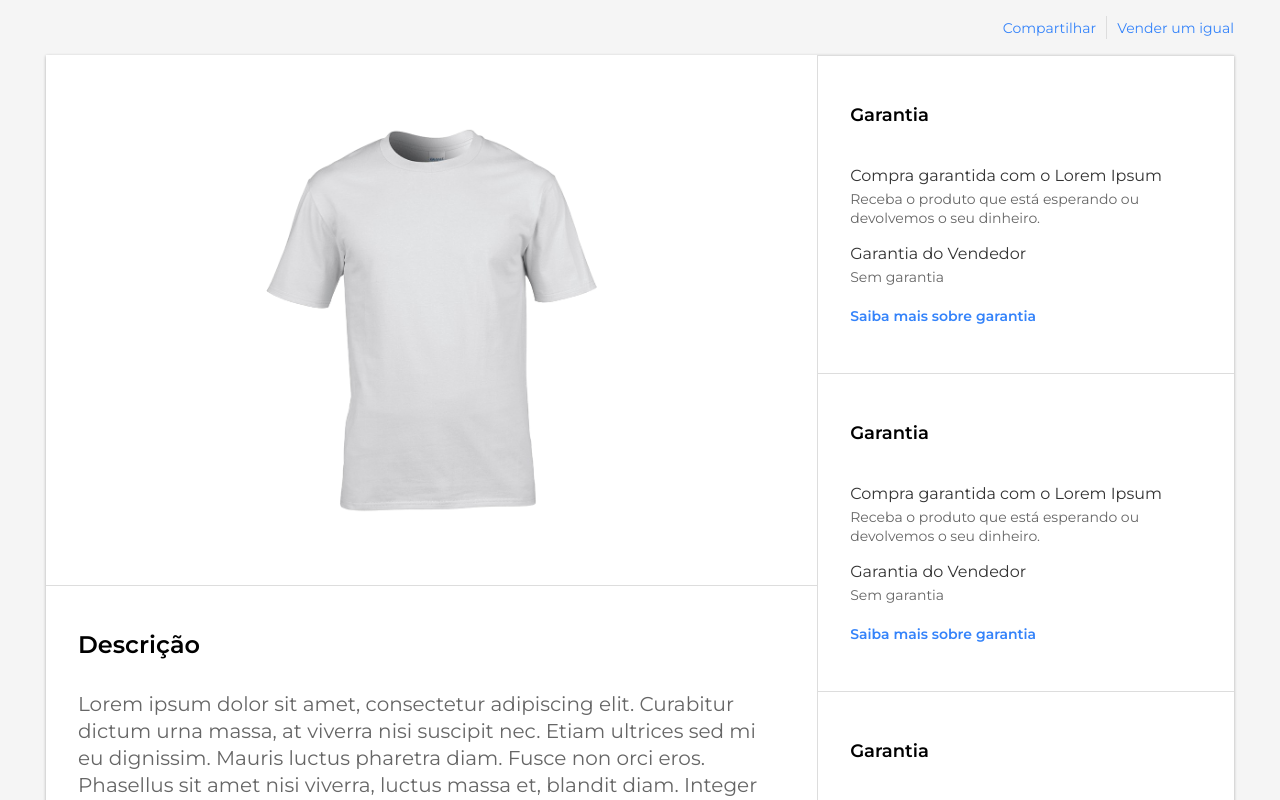
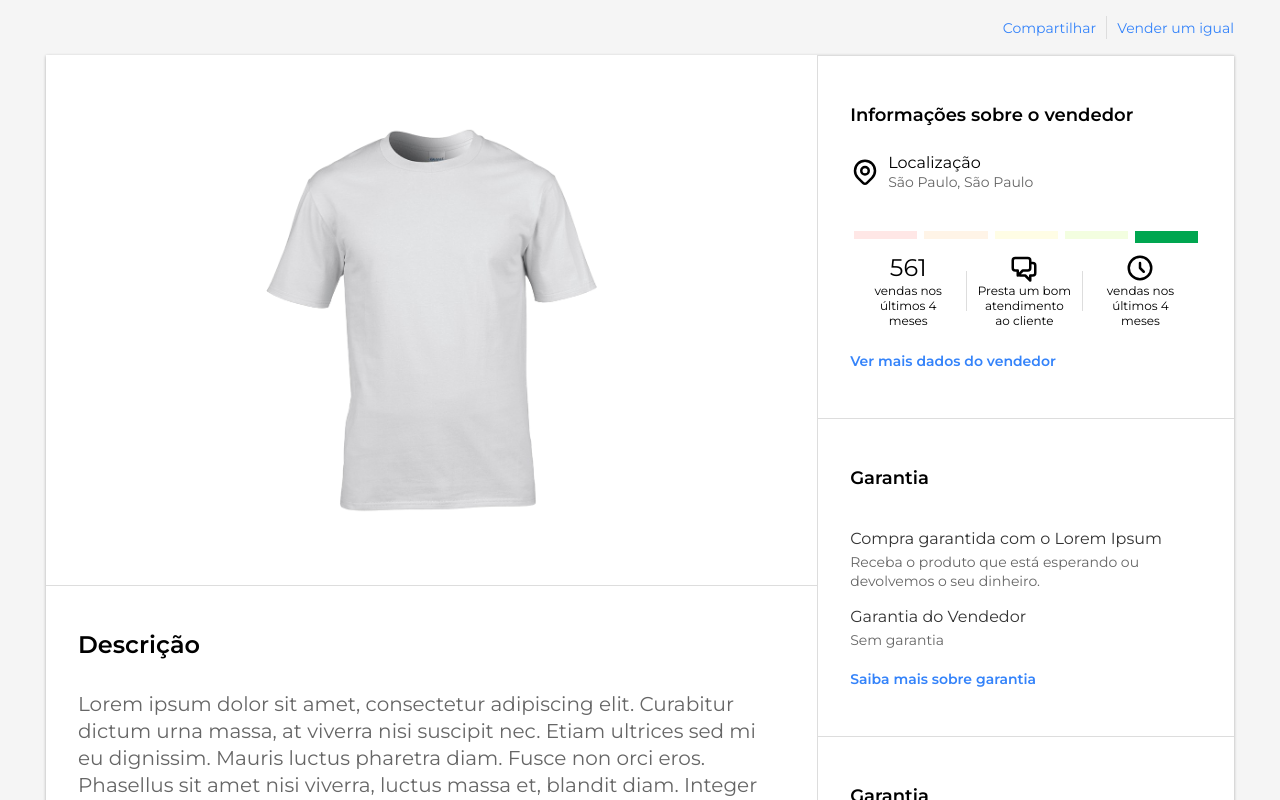
Before and after one commit to williamroger/ui-clone-mercado-livre, a React (Create React App) app: page / in a window 1280 px wide. Shown: the top 800 px of the page. Built offline with nearby package versions, Linux system fonts and the light colour scheme.

Commit message:
Finalizado Informações do Vendedor

```diff
--- a/src/components/Product/index.tsx
+++ b/src/components/Product/index.tsx
@@ -1,6 +1,8 @@
 import React from 'react';
 
 import tshirtImage from '../../assets/tshirt.png';
+import SellerInfo from '../SellerInfo';
+
 import {
   Container,
   Row,
@@ -30,7 +32,7 @@ const Product: React.FC = () => {
 
         <Column>
           {/* <ProductAction /> */}
-          {/* <SellerInfo /> */}
+          <SellerInfo />
 
           <WarrantySection />
           <WarrantySection />
--- /dev/null
+++ b/src/components/SellerInfo/index.tsx
@@ -0,0 +1,62 @@
+import React from 'react';
+
+import {
+  Container,
+  Title,
+  LocationCard,
+  LocationIcon,
+  ReputationCard,
+  ReputationThermometer,
+  ReputationRow,
+  SupportIcon,
+  ClockIcon,
+  More,
+} from './styles';
+
+const SellerInfo: React.FC = () => {
+  return (
+    <Container>
+      <Title>Informações sobre o vendedor</Title>
+
+      <LocationCard>
+        <LocationIcon />
+
+        <div>
+          <p>Localização</p>
+          <strong>São Paulo, São Paulo</strong>
+        </div>
+      </LocationCard>
+
+      <ReputationCard>
+        <ReputationThermometer>
+          <li></li>
+          <li></li>
+          <li></li>
+          <li></li>
+          <li className="active"></li>
+        </ReputationThermometer>
+
+        <ReputationRow>
+          <div>
+            <strong>561</strong>
+            <span>vendas nos últimos 4 meses</span>
+          </div>
+
+          <div>
+            <strong><SupportIcon /></strong>
+            <span>Presta um bom atendimento ao cliente</span>
+          </div>
+
+          <div>
+            <strong><ClockIcon /></strong>
+            <span>vendas nos últimos 4 meses</span>
+          </div>
+        </ReputationRow>
+      </ReputationCard>
+
+      <More href="#">Ver mais dados do vendedor</More>
+    </Container>
+  );
+};
+
+export default SellerInfo;
--- /dev/null
+++ b/src/components/SellerInfo/styles.ts
@@ -0,0 +1,144 @@
+import styled, { css } from 'styled-components';
+import {
+  HiOutlineLocationMarker,
+  HiOutlineChatAlt2,
+  HiOutlineClock,
+} from 'react-icons/hi';
+
+export const Container = styled.div`
+  padding: 48px 32px;
+  display: flex;
+  flex-direction: column;
+  border-top: 1px solid var(--color-border);
+`;
+
+export const Title = styled.div`
+  font-size: 18px;
+  margin-bottom: 20px;
+  font-weight: 600;
+`;
+
+export const LocationCard = styled.div`
+  display: flex;
+  align-items: center;
+  padding: 7px 0;
+
+  > div {
+    margin-left: 8px;
+
+    > p {
+      font-size: 16px;
+    }
+
+    > strong {
+      font-size: 14px;
+      font-weight: normal;
+      color: var(--color-gray);
+    }
+  }
+`;
+
+const iconCSS = css`
+  width: 30px;
+  height: 30px;
+`;
+
+export const LocationIcon = styled(HiOutlineLocationMarker)`${iconCSS}`;
+
+export const ReputationCard = styled.div`
+  margin-top: 33px;
+  display: flex;
+  flex-direction: column;
+  align-items: center;
+`;
+
+export const ReputationThermometer = styled.ol`
+  list-style: none;
+
+  width: 100%;
+  display: grid;
+  grid-template-columns: repeat(5, 1fr);
+
+  grid-gap: 7px;
+  padding: 0 4px;
+
+  > li {
+    width: 100%;
+    height: 8px;
+
+    &:nth-child(1) {
+      background: var(--reputation-1);
+    }
+
+    &:nth-child(2) {
+      background: var(--reputation-2);
+    }
+
+    &:nth-child(3) {
+      background: var(--reputation-3);
+    }
+
+    &:nth-child(4) {
+      background: var(--reputation-4);
+    }
+
+    &:nth-child(5) {
+      background: var(--reputation-5);
+    }
+
+    &.active {
+      height: 12px;
+    }
+  }
+`;
+
+export const ReputationRow = styled.div`
+  margin-top: 10px;
+  display: flex;
+  align-items: flex-start;
+
+  > div {
+    width: 33%;
+    padding: 0 10px;
+    display: flex;
+    flex-direction: column;
+    align-items: center;
+    text-align: center;
+
+    > strong {
+      font-size: 24px;
+      font-weight: normal;
+      height: 30px;
+    }
+
+    > span {
+      font-size: 12px;
+    }
+
+    position: relative;
+
+    & + div {
+      &::before {
+        content: "";
+        position: absolute;
+        left: 0;
+        top: 50%;
+        transform: translateY(-50%);
+        height: 40px;
+        border-left: 1px solid var(--color-border);
+      }
+    }
+  }
+`;
+
+export const SupportIcon = styled(HiOutlineChatAlt2)`${iconCSS}`;
+
+export const ClockIcon = styled(HiOutlineClock)`${iconCSS}`;
+
+export const More = styled.a`
+  margin-top: 24px;
+  color: var(--color-blue);
+  font-size: 14px;
+  font-weight: 600;
+  text-decoration: none;
+`;
```
